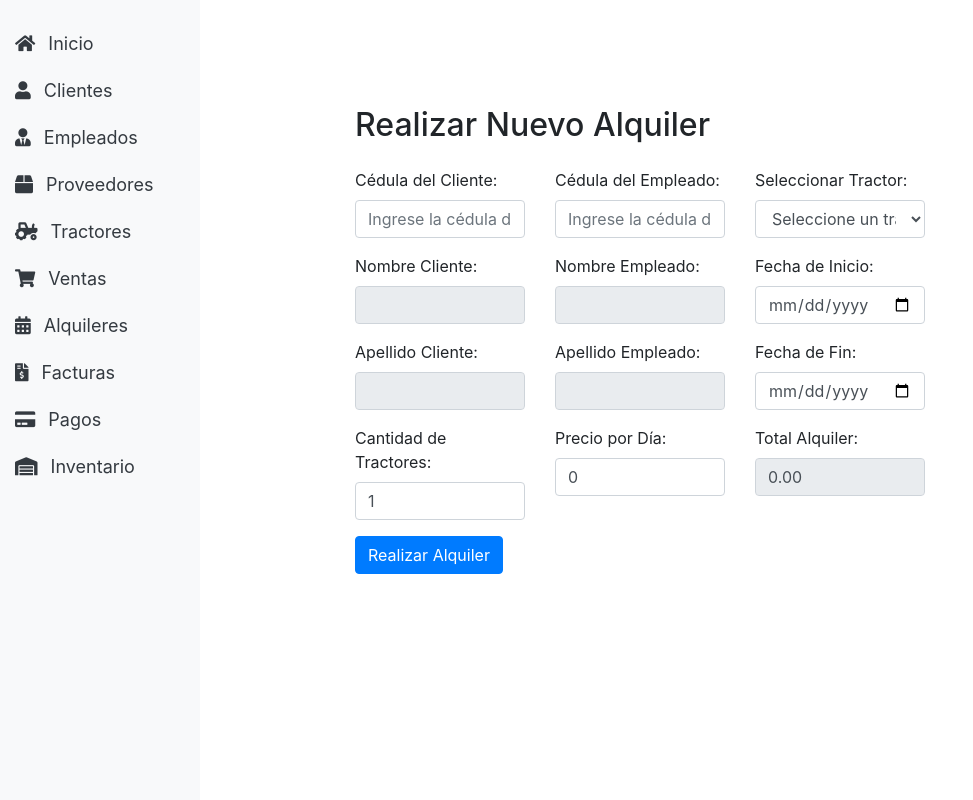
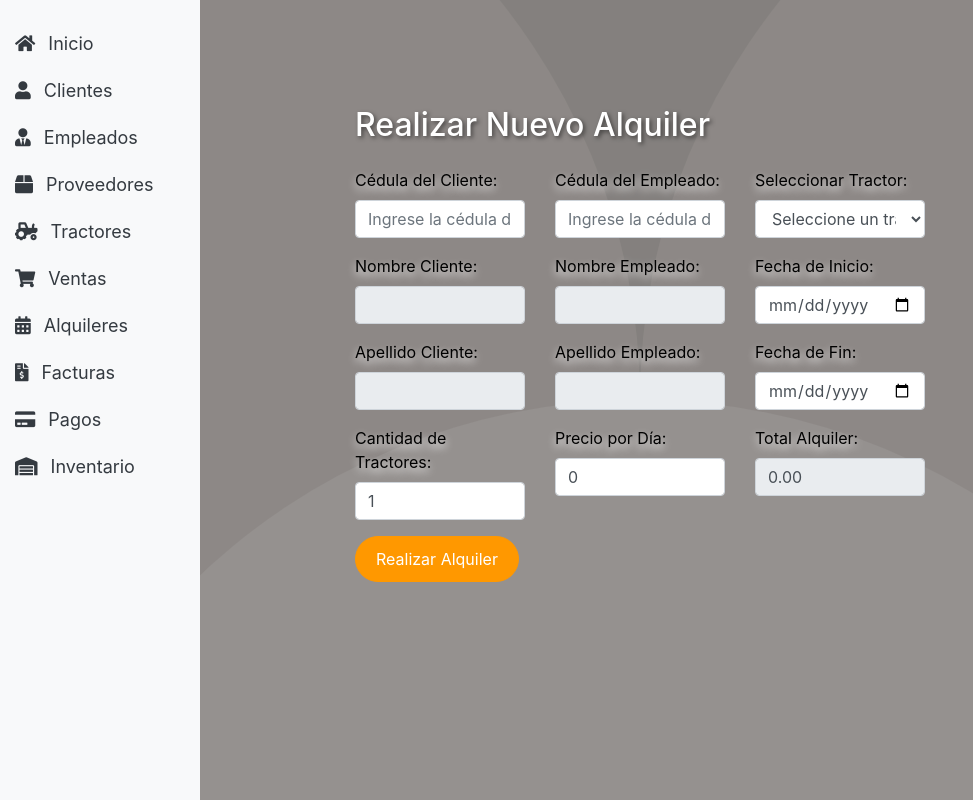
Before and after one commit to ElvisRamirez/Concesionario_TractoresG2, a PHP site: page /alquiler.php in a window 1280 px wide. Shown: the whole page, without its empty margins (0-973 px from the left). Run offline with PHP 8.4, Linux system fonts and the light colour scheme; some libraries are stand-ins or nearby versions.

Commit message:
Mejoras en el Alquiler
Se coloco un sobriado a las label

```diff
--- a/alquiler.php
+++ b/alquiler.php
@@ -160,6 +160,7 @@ function obtenerTractoresDisponibles($db) {
     <meta charset="UTF-8">
     <meta name="viewport" content="width=device-width, initial-scale=1.0">
     <title>Concesionario de Tractores - Realizar Alquiler</title>
+    <link rel="stylesheet" href="style.css">
     <link rel="stylesheet" href="https://stackpath.bootstrapcdn.com/bootstrap/4.5.2/css/bootstrap.min.css">
     <link rel="stylesheet" href="https://cdnjs.cloudflare.com/ajax/libs/font-awesome/5.15.4/css/all.min.css">
     <style>
@@ -206,6 +207,34 @@ function obtenerTractoresDisponibles($db) {
   .row {
     transition: transform 0.4s ease; /* Agrega una transición suave al desplazamiento */
   }
+  .bg-brown {
+    background-color: #8B4513; /* Color café */
+
+}
+
+
+
+.btn-custom {
+    background-color: #ff9800; /* Naranja */
+    border-color: #ff9800;
+    color: white;
+    border-radius: 25px;
+    padding: 10px 20px;
+    transition: all 0.3s ease;
+}
+.btn-custom:hover {
+    background-color: #e68900; /* Naranja oscuro */
+    border-color: #e68900;
+    box-shadow: 2 5px 10px rgba(0, 0, 0, 0.2);
+    transform: translateY(-2px);
+}
+.text-shadow {
+    color: black;
+    text-shadow: 0 4px 8px rgba(255, 255, 255, 2);
+}
+.text-shadow1 {
+            text-shadow: 2px 2px 4px rgba(0, 0, 0, 0.5);
+        }
   </style>
 </head>
 <body>
@@ -224,7 +253,7 @@ function obtenerTractoresDisponibles($db) {
     </div>
 
     <div class="container">
-    <h2 class="mb-4">Realizar Nuevo Alquiler</h2>
+    <h2 class="mb-4 text-white text-shadow1">Realizar Nuevo Alquiler</h2>
     <?php if (!empty($mensajeError)): ?>
         <div class="alert alert-danger"><?php echo htmlspecialchars($mensajeError); ?></div>
     <?php endif; ?>
@@ -233,37 +262,37 @@ function obtenerTractoresDisponibles($db) {
     <?php endif; ?>
     <form method="post" action="">
         <div class="row">
-            <div class="col-md-4">
-                <div class="form-group">
-                    <label for="buscarCedulaCliente">Cédula del Cliente:</label>
+            <div class="col-md-4 ">
+                <div class="form-group ">
+                    <label for="buscarCedulaCliente" class="text-shadow">Cédula del Cliente:</label>
                     <input type="text" class="form-control" id="buscarCedulaCliente" name="buscarCedulaCliente" placeholder="Ingrese la cédula del cliente" value="<?php echo isset($_POST['buscarCedulaCliente']) ? htmlspecialchars($_POST['buscarCedulaCliente']) : ''; ?>">
                 </div>
                 <div class="form-group">
-                    <label for="nombreCliente">Nombre Cliente:</label>
+                    <label for="nombreCliente" class="text-shadow">Nombre Cliente:</label>
                     <input type="text" class="form-control" id="nombreCliente" name="nombreCliente" value="<?php echo htmlspecialchars($nombreCliente); ?>" readonly>
                 </div>
                 <div class="form-group">
-                    <label for="apellidoCliente">Apellido Cliente:</label>
+                    <label for="apellidoCliente" class="text-shadow">Apellido Cliente:</label>
                     <input type="text" class="form-control" id="apellidoCliente" name="apellidoCliente" value="<?php echo htmlspecialchars($apellidoCliente); ?>" readonly>
                 </div>
             </div>
             <div class="col-md-4">
                 <div class="form-group">
-                    <label for="buscarCedulaEmpleado">Cédula del Empleado:</label>
+                    <label for="buscarCedulaEmpleado" class="text-shadow">Cédula del Empleado:</label>
                     <input type="text" class="form-control" id="buscarCedulaEmpleado" name="buscarCedulaEmpleado" placeholder="Ingrese la cédula del empleado" value="<?php echo isset($_POST['buscarCedulaEmpleado']) ? htmlspecialchars($_POST['buscarCedulaEmpleado']) : ''; ?>">
                 </div>
                 <div class="form-group">
-                    <label for="nombreEmpleado">Nombre Empleado:</label>
+                    <label for="nombreEmpleado" class="text-shadow">Nombre Empleado:</label>
                     <input type="text" class="form-control" id="nombreEmpleado" name="nombreEmpleado" value="<?php echo htmlspecialchars($nombreEmpleado); ?>" readonly>
                 </div>
                 <div class="form-group">
-                    <label for="apellidoEmpleado">Apellido Empleado:</label>
+                    <label for="apellidoEmpleado" class="text-shadow">Apellido Empleado:</label>
                     <input type="text" class="form-control" id="apellidoEmpleado" name="apellidoEmpleado" value="<?php echo htmlspecialchars($apellidoEmpleado); ?>" readonly>
                 </div>
             </div>
             <div class="col-md-4">
                 <div class="form-group">
-                    <label for="idTractorSeleccionado">Seleccionar Tractor:</label>
+                    <label for="idTractorSeleccionado" class="text-shadow">Seleccionar Tractor:</label>
                     <select class="form-control" id="idTractorSeleccionado" name="idTractorSeleccionado">
                         <option value="">Seleccione un tractor...</option>
                         <?php foreach ($tractoresDisponibles as $tractor): ?>
@@ -274,11 +303,11 @@ function obtenerTractoresDisponibles($db) {
                     </select>
                 </div>
                 <div class="form-group">
-                    <label for="fechaInicio">Fecha de Inicio:</label>
+                    <label for="fechaInicio" class="text-shadow">Fecha de Inicio:</label>
                     <input type="date" class="form-control" id="fechaInicio" name="fechaInicio" value="<?php echo isset($_POST['fechaInicio']) ? htmlspecialchars($_POST['fechaInicio']) : ''; ?>">
                 </div>
                 <div class="form-group">
-                    <label for="fechaFin">Fecha de Fin:</label>
+                    <label for="fechaFin" class="text-shadow">Fecha de Fin:</label>
                     <input type="date" class="form-control" id="fechaFin" name="fechaFin" value="<?php echo isset($_POST['fechaFin']) ? htmlspecialchars($_POST['fechaFin']) : ''; ?>">
                 </div>
             </div>
@@ -286,26 +315,26 @@ function obtenerTractoresDisponibles($db) {
         <div class="row">
             <div class="col-md-4">
                 <div class="form-group">
-                    <label for="cantidad">Cantidad de Tractores:</label>
+                    <label for="cantidad" class="text-shadow">Cantidad de Tractores:</label>
                     <input type="number" class="form-control" id="cantidad" name="cantidad" min="1" value="<?php echo htmlspecialchars($cantidad); ?>">
                 </div>
             </div>
             <div class="col-md-4">
                 <div class="form-group">
-                    <label for="precioPorDia">Precio por Día:</label>
+                    <label for="precioPorDia" class="text-shadow">Precio por Día:</label>
                     <input type="number" step="0.01" class="form-control" id="precioPorDia" name="precioPorDia" value="<?php echo htmlspecialchars($precioPorDia); ?>">
                 </div>
             </div>
-            <div class="col-md-4">
-                <div class="form-group">
-                    <label for="totalAlquiler">Total Alquiler:</label>
+            <div class="col-md-4 ">
+                <div class="form-group te">
+                    <label for="totalAlquiler " class="text-shadow" >Total Alquiler:</label>
                     <input type="text" class="form-control" id="totalAlquiler" name="totalAlquiler" value="<?php echo htmlspecialchars(number_format($totalAlquiler, 2)); ?>" readonly>
                 </div>
             </div>
         </div>
         <div class="row">
             <div class="col-md-12">
-                <button type="submit" class="btn btn-primary" name="realizarAlquiler">Realizar Alquiler</button>
+                <button type="submit" class="btn btn-custom" name="realizarAlquiler">Realizar Alquiler</button>
             </div>
         </div>
     </form>
```
